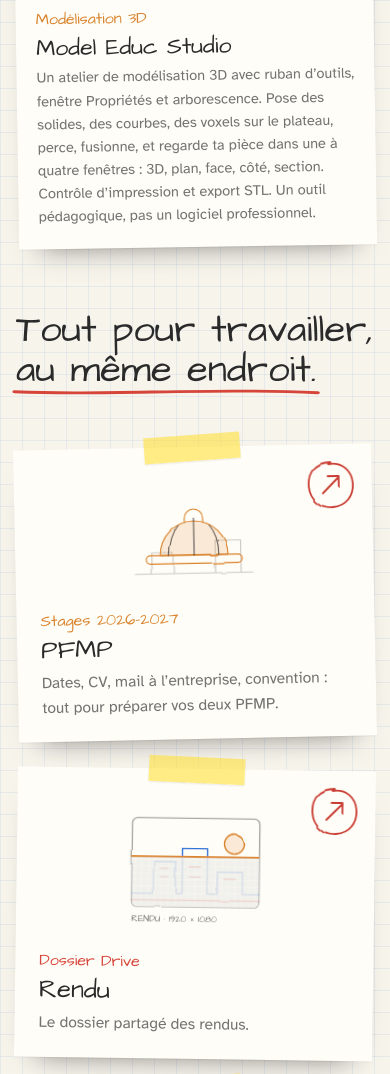
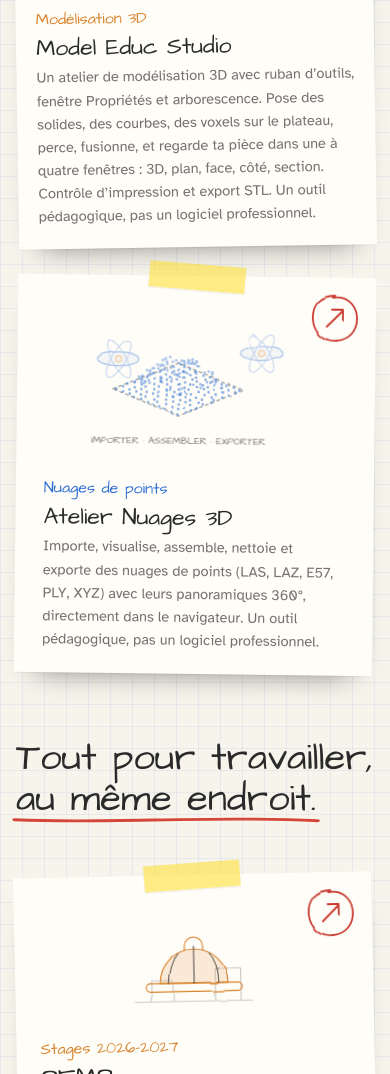
Before and after one commit to JPA31000/site-2emnb, a plain HTML site: page index.html in a window 390 px wide. Shown: the part 7282-8356 px from the top of the page. Drawn offline with Linux system fonts and the light colour scheme.

Commit message:
Accueil 2EMNB : carte « Atelier Nuages 3D » dans Mon espace, sous Model Educ et Model Educ Studio
Co-Authored-By: Claude Sonnet 5.5 <noreply@anthropic.com>

```diff
--- a/index.html
+++ b/index.html
@@ -365,6 +365,9 @@ a:hover .fleche-ronde{transform:rotate(-12deg) scale(1.08)}
 .bento--applis .objet:nth-child(2) .objet__vis{order:2;align-self:stretch;min-height:120px;margin:0}
 .bento--applis .objet:nth-child(2) .objet__corps{max-width:56%}
 .bento--applis .objet:nth-child(n+3){grid-row:1 / span 2}
+.bento--applis .objet:nth-child(6){grid-column:3 / span 2;grid-row:3;flex-direction:row;align-items:flex-end;gap:18px;padding:22px 28px}
+.bento--applis .objet:nth-child(6) .objet__vis{order:2;align-self:stretch;min-height:150px;margin:0}
+.bento--applis .objet:nth-child(6) .objet__corps{max-width:50%}
 .entete--suite{margin-top:clamp(64px,9vw,110px)}
 /* les dessins repris du site, en version crayon et lavis */
 .il{fill:none;stroke-width:1.6;stroke-linecap:round;stroke-linejoin:round;filter:url(#crayon)}
@@ -378,6 +381,8 @@ a:hover .fleche-ronde{transform:rotate(-12deg) scale(1.08)}
 .il--cloud .surf,.il--cloud .mesh{opacity:0}
 :is(.objet,.linge):hover .il--cloud .surf{opacity:1}:is(.objet,.linge):hover .il--cloud .mesh{opacity:.8}:is(.objet,.linge):hover .il--cloud .pts{opacity:.45}
 :is(.objet,.linge):hover .il--cloud .cam{transform:translate(var(--dx),var(--dy))}
+.il--nuages .pano{opacity:.35;transform-box:fill-box;transform-origin:center;transition:transform .8s var(--e-out),opacity .5s}.il--nuages .haut{opacity:.45;transition:opacity .6s}
+:is(.objet,.linge):hover .il--nuages .pano{opacity:1;transform:scale(1.35) rotate(18deg)}:is(.objet,.linge):hover .il--nuages .haut{opacity:1}
 .il--model .cou{opacity:0}
 :is(.objet,.linge):hover .il--model .cou{opacity:1;transition-delay:calc(var(--i)*.14s)}
 :is(.objet,.linge):hover .il--model .buse{transform:translateY(-40px)}
@@ -533,9 +538,9 @@ a:hover .fleche-ronde{transform:rotate(-12deg) scale(1.08)}
   .objet--large .objet__vis{order:0;margin:0 -4px 14px}
   .objet--large .objet__corps{max-width:none}
   .bento--applis .objet:nth-child(1),.bento--applis .objet:nth-child(2){grid-column:auto}
-  .bento--applis .objet:nth-child(2){flex-direction:column;align-items:stretch}
-  .bento--applis .objet:nth-child(2) .objet__vis{order:0;margin:0 -2px 12px}
-  .bento--applis .objet:nth-child(2) .objet__corps{max-width:none}
+  .bento--applis .objet:nth-child(2),.bento--applis .objet:nth-child(6){flex-direction:column;align-items:stretch}
+  .bento--applis .objet:nth-child(2) .objet__vis,.bento--applis .objet:nth-child(6) .objet__vis{order:0;margin:0 -2px 12px}
+  .bento--applis .objet:nth-child(2) .objet__corps,.bento--applis .objet:nth-child(6) .objet__corps{max-width:none}
   .seq__meta{display:none}
   .pied__cols{grid-template-columns:1fr}
 }
@@ -942,6 +947,8 @@ const DONNEES = {
       resume: 'Une application pour essayer sept façons de modéliser en 3D : courbes, subdivision, surfaces implicites, voxels, solides, maillage, paramétrique. Vérifie si ta pièce est imprimable, regarde ses couches et exporte-la en STL. Un outil pédagogique, pas un logiciel professionnel.' },
     { nom: 'Model Educ Studio', etiq: 'Modélisation 3D', groupe: 'applis', visuel: 'studio', couleur: 'orange', url: 'https://jpa31000.github.io/3DModel_Educ/',   // appli en ligne (dépôt 3DModel_Educ)
       resume: 'Un atelier de modélisation 3D avec ruban d’outils, fenêtre Propriétés et arborescence. Pose des solides, des courbes, des voxels sur le plateau, perce, fusionne, et regarde ta pièce dans une à quatre fenêtres : 3D, plan, face, côté, section. Contrôle d’impression et export STL. Un outil pédagogique, pas un logiciel professionnel.' },
+    { nom: 'Atelier Nuages 3D', etiq: 'Nuages de points', groupe: 'applis', visuel: 'nuages', couleur: 'cyan', url: 'https://jpa31000.github.io/atelier-nuages-3d/',   // appli en ligne (dépôt atelier-nuages-3d)
+      resume: 'Importe, visualise, assemble, nettoie et exporte des nuages de points (LAS, LAZ, E57, PLY, XYZ) avec leurs panoramiques 360°, directement dans le navigateur. Un outil pédagogique, pas un logiciel professionnel.' },
     { nom: 'PFMP', etiq: 'Stages 2026-2027', visuel: 'pfmp', couleur: 'orange', url: 'pfmp.html',   // page du carnet (le dossier Drive des PFMP s’ouvre depuis la page)
       resume: 'Dates, CV, mail à l’entreprise, convention : tout pour préparer vos deux PFMP.' },
     { nom: 'Rendu', etiq: 'Dossier Drive', visuel: 'rendu', couleur: 'violet', url: 'https://drive.google.com/drive/folders/1nXNi4qjC1mdMxLex89h6b1lY2WjYfryr?usp=sharing',
@@ -1153,6 +1160,19 @@ const ILLUS = {
       <path class="c-cyan pts" d="${pts}" stroke-width="3"/>
       ${cam(14, 42, 8, 3)}${cam(266, 50, -8, 3)}${cam(30, 142, 7, -3)}
       <text x="22" y="166">PHOTOS · NUAGE · MODÈLE 3D</text></svg>`;
+  },
+  nuages() {
+    // un semis de points (le nuage) posé sur son plateau ; au survol, un panoramique 360° se déploie autour d'un point de station
+    const r = alea(11), p = ISO(120, 104, 74, 30), dot = ([x, y]) => `M${x.toFixed(1)} ${y.toFixed(1)}h.1`;
+    let pts = '', haut = '';
+    for (let i = 0; i < 11; i++) for (let j = 0; j < 11; j++) pts += dot(p(-0.95 + 0.19 * i + (r() - .5) * .08, -0.95 + 0.19 * j + (r() - .5) * .08));
+    for (let k = 0; k < 90; k++) { const u = (r() - .5) * 1.5, v = (r() - .5) * 1.5, h = 6 + 34 * Math.exp(-(u * u + v * v) * 2.2) * (.7 + .3 * r()), [x, y] = p(u, v); haut += dot([x, y - h]); }
+    const station = (x, y) => `<g class="pano"><ellipse class="c-cyan f-cyan" cx="${x}" cy="${y}" rx="24" ry="8"/><ellipse class="c-cyan" cx="${x}" cy="${y}" rx="24" ry="8" transform="rotate(60 ${x} ${y})" opacity=".6"/><ellipse class="c-cyan" cx="${x}" cy="${y}" rx="24" ry="8" transform="rotate(-60 ${x} ${y})" opacity=".6"/><circle class="c-orange f-orange" cx="${x}" cy="${y}" r="3.5"/></g>`;
+    return `<svg class="il il--nuages" viewBox="0 0 280 170" aria-hidden="true">
+      <path class="c-dim" d="${'M' + p(-1, -1).join(' ') + 'L' + p(1, -1).join(' ') + 'L' + p(1, 1).join(' ') + 'L' + p(-1, 1).join(' ') + 'Z'}" stroke-dasharray="3 4"/>
+      <path class="c-cyan pts" d="${pts}" stroke-width="3" opacity=".55"/><path class="c-cyan haut" d="${haut}" stroke-width="3"/>
+      ${station(52, 70)}${station(214, 62)}
+      <text x="22" y="166">IMPORTER · ASSEMBLER · EXPORTER</text></svg>`;
   },
   model() {
     // une pièce imprimée couche par couche sur le plateau ; au survol, la buse monte et les couches du haut se déposent
```
